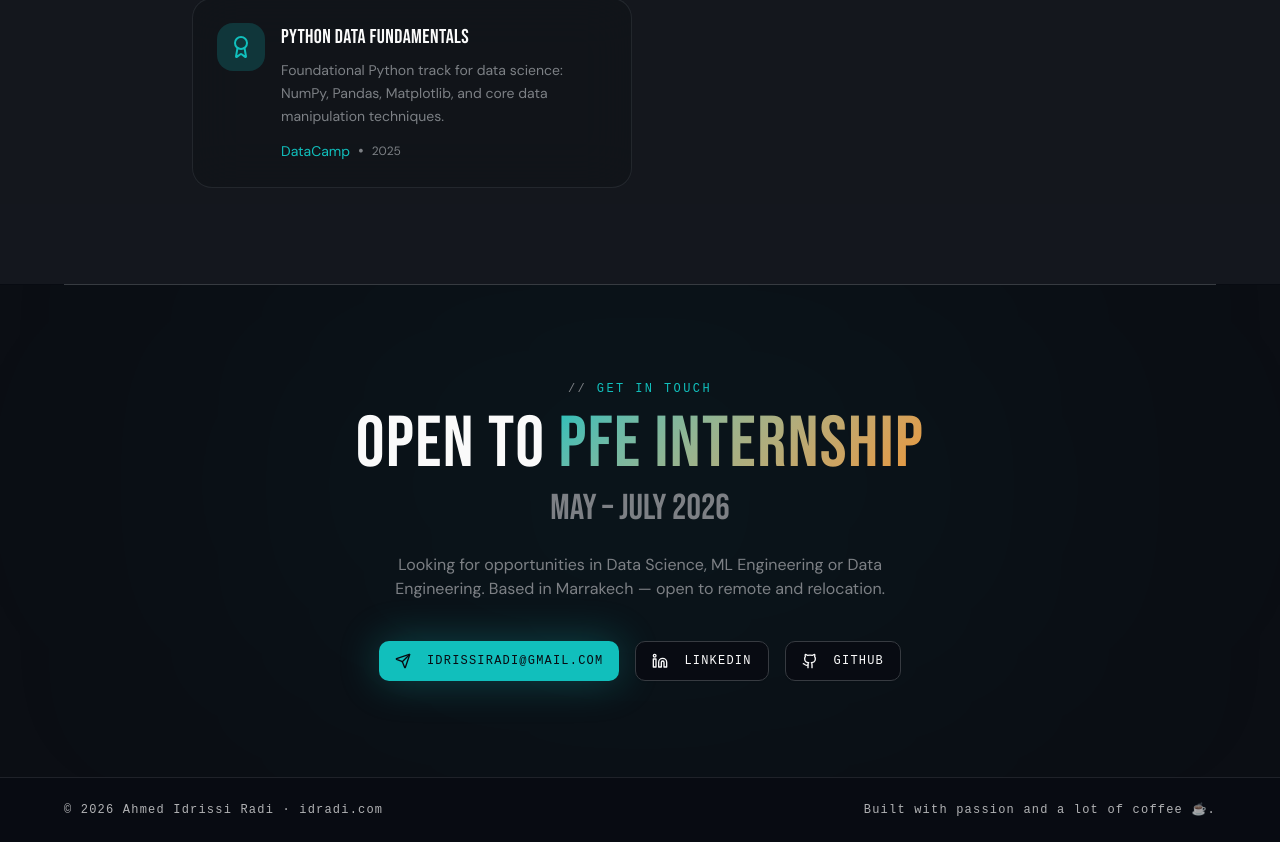
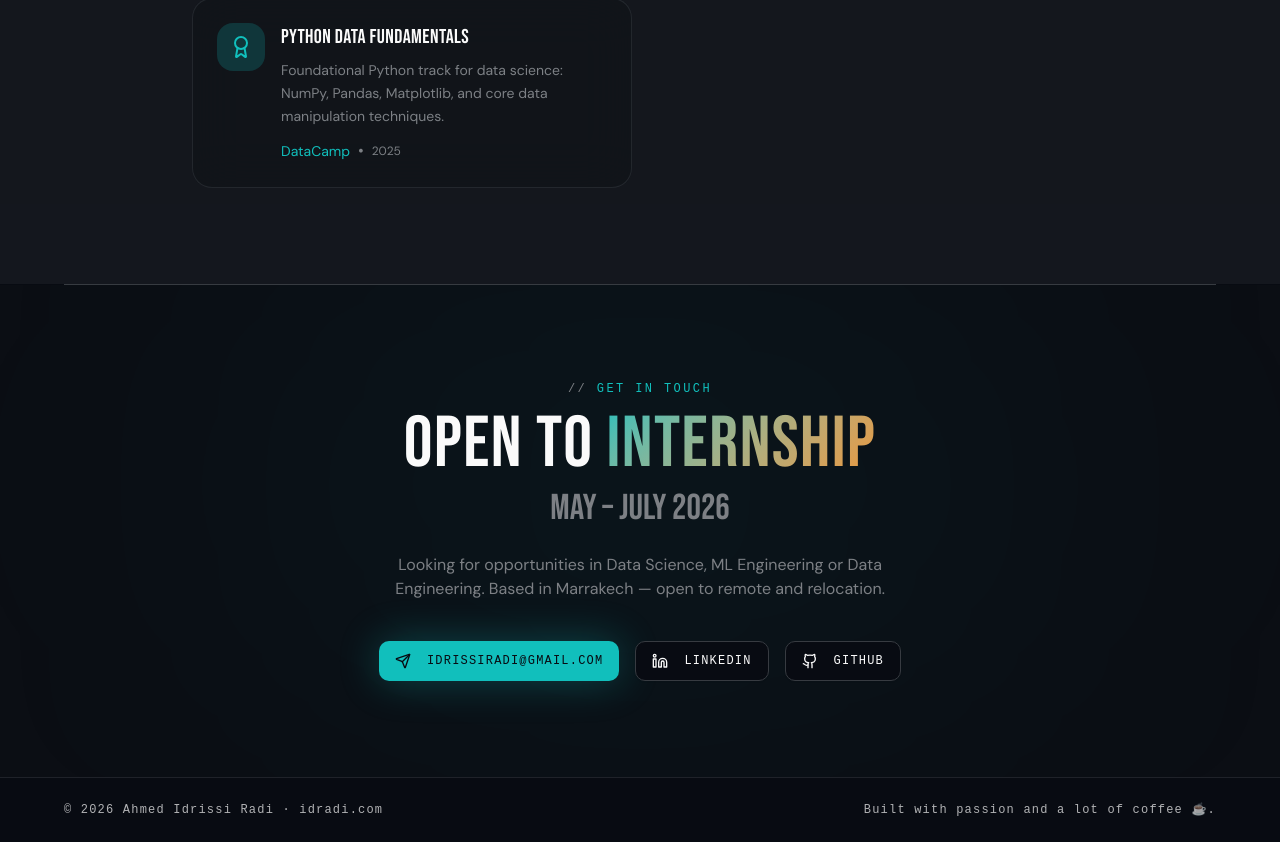
Before and after one commit to idrissiradi/portfolio, a React (Vite) app: page / in a window 1280 px wide. Shown: the part 10719-11561 px from the top of the page. Built offline with nearby package versions, Linux system fonts and the light colour scheme; a web font is replaced by a local one.

Commit message:
Change internship label in ContactSection

```diff
--- a/src/components/sections/ContactSection.tsx
+++ b/src/components/sections/ContactSection.tsx
@@ -19,7 +19,7 @@ export const ContactSection = () => {
                 >
                     <SectionTag label="Get in touch" />
                     <h2 className="font-display text-5xl md:text-7xl mb-2">
-                        Open to <span className="text-gradient-primary">PFE Internship</span>
+                        Open to <span className="text-gradient-primary">Internship</span>
                     </h2>
                     <p className="font-display text-3xl md:text-4xl text-muted-foreground mb-6">
                         May – July 2026
```
